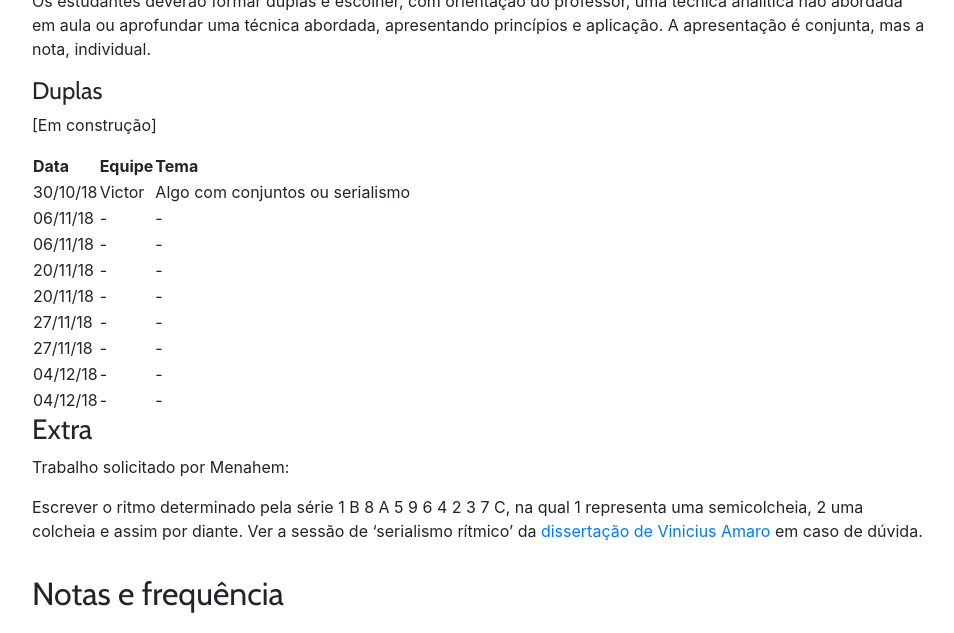
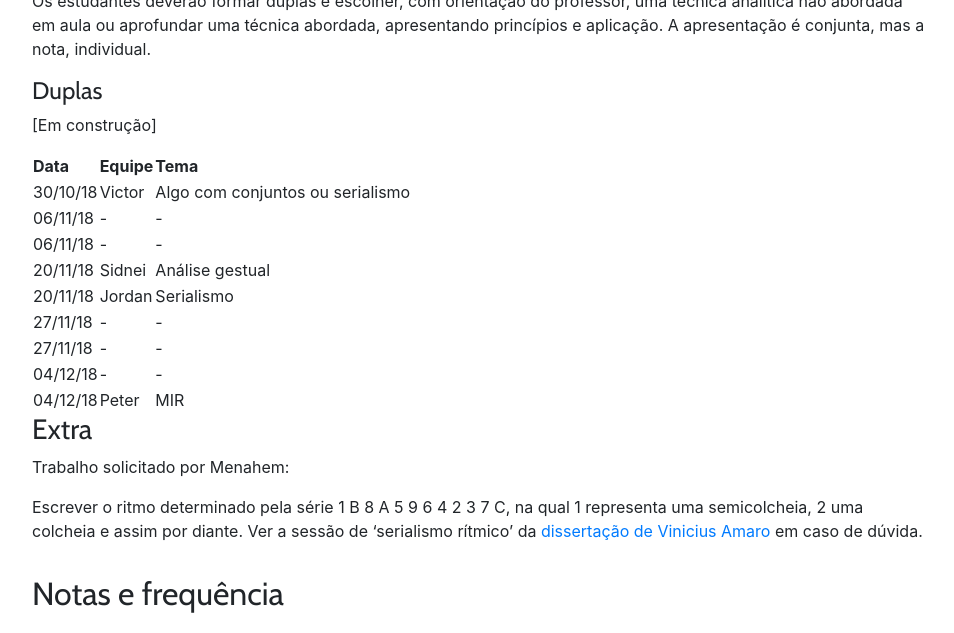
Before and after one commit to kroger/genosmus, a Jekyll site: the page built from _marcos/musa90.md, in a window 1280 px wide and 900 px high, scrolled down 1720 px, cut to the strip 0-633 px from the top of the window. Shown: the whole strip, without its empty margins (68-1022 px from the left). Built offline with Jekyll 4.4.1, drawn with Linux system fonts in a browser that asks for light colours; the table of contents is made by our own code.

Commit message:
Definição de calendário de apresentações

```diff
--- a/_marcos/musa90.md
+++ b/_marcos/musa90.md
@@ -52,12 +52,12 @@ Os estudantes deverão formar duplas e escolher, com orientação do professor,
 | 30/10/18 | Victor | Algo com conjuntos ou serialismo |
 | 06/11/18 | - | - |
 | 06/11/18 | - | - |
-| 20/11/18 | - | - |
-| 20/11/18 | - | - |
+| 20/11/18 | Sidnei | Análise gestual |
+| 20/11/18 | Jordan | Serialismo |
 | 27/11/18 | - | - |
 | 27/11/18 | - | - |
 | 04/12/18 | - | - |
-| 04/12/18 | - | - |
+| 04/12/18 | Peter | MIR |
 
 ### Extra
 
```
